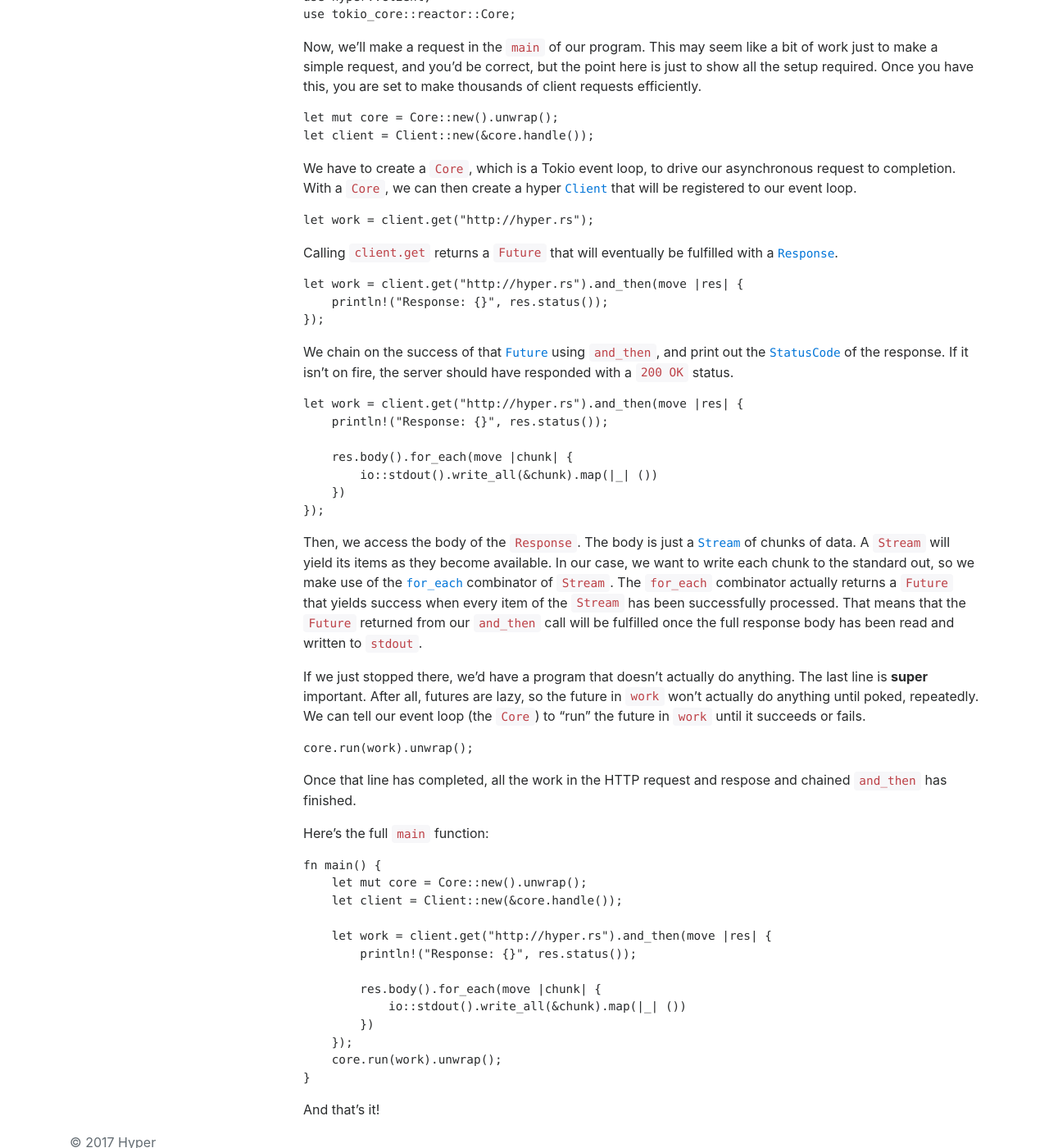
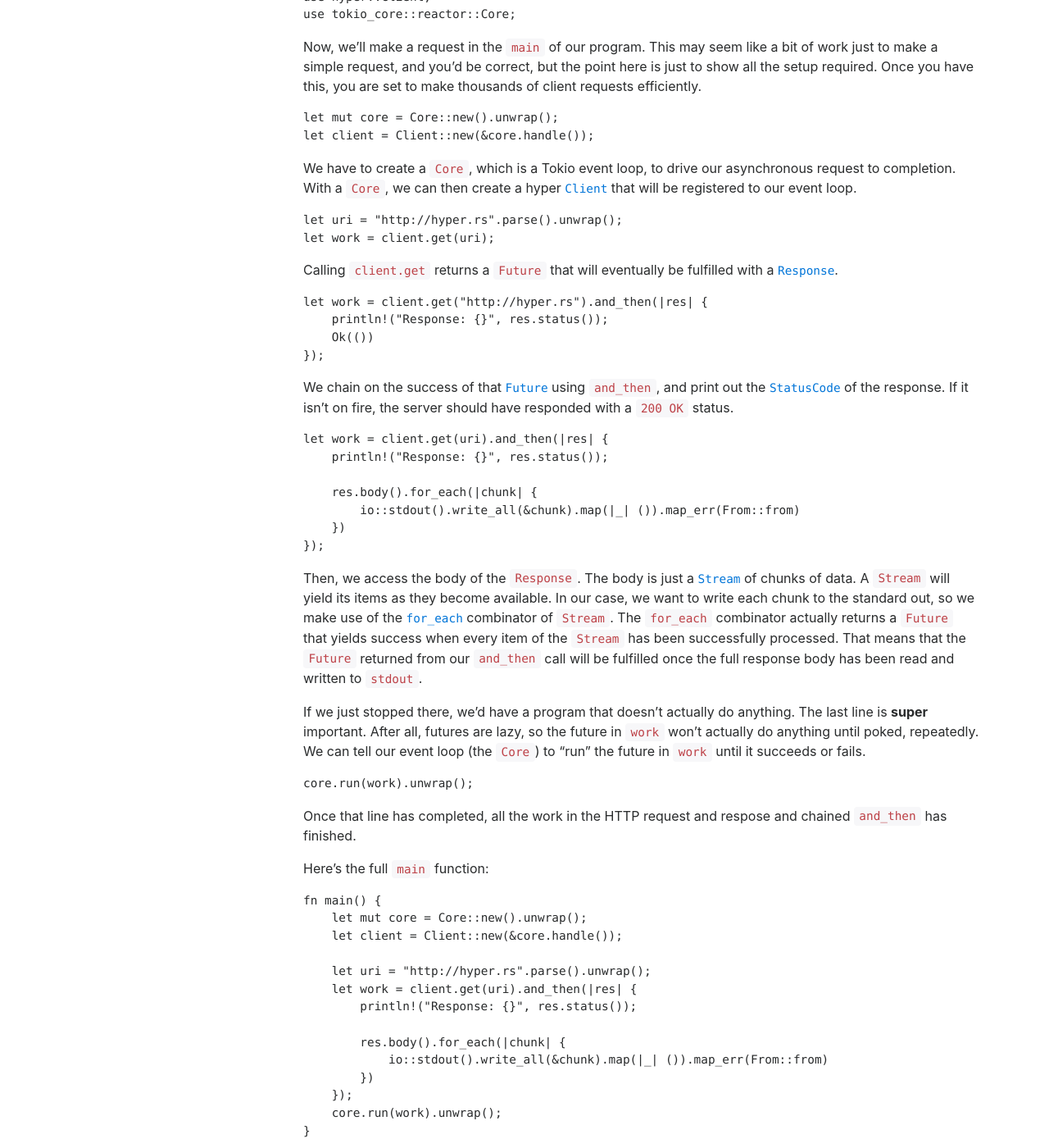
Before and after one commit to hyperium/hyperium.github.io, a Jekyll site: the page built from _guides/client/basic.md, in a window 1280 px wide and 1400 px high, scrolled down 351 px. Shown: the whole window at 82% size. Built offline with Jekyll 4.4.1, drawn with Linux system fonts in a browser that asks for light colours.

Commit message:
fix errors in client example

````diff
--- a/_guides/client/basic.md
+++ b/_guides/client/basic.md
@@ -35,15 +35,17 @@ to drive our asynchronous request to completion. With a `Core`, we can then crea
 a hyper [`Client`][Client] that will be registered to our event loop.
 
 ```rust
-let work = client.get("http://hyper.rs");
+let uri = "http://hyper.rs".parse().unwrap();
+let work = client.get(uri);
 ```
 
 Calling `client.get` returns a `Future` that will eventually be fulfilled with a
 [`Response`][Response].
 
 ```rust
-let work = client.get("http://hyper.rs").and_then(move |res| {
+let work = client.get("http://hyper.rs").and_then(|res| {
     println!("Response: {}", res.status());
+    Ok(())
 });
 ```
 
@@ -52,11 +54,11 @@ and print out the [`StatusCode`][StatusCode] of the response. If it isn't on fir
 the server should have responded with a `200 OK` status.
 
 ```rust
-let work = client.get("http://hyper.rs").and_then(move |res| {
+let work = client.get(uri).and_then(|res| {
     println!("Response: {}", res.status());
 
-    res.body().for_each(move |chunk| {
-        io::stdout().write_all(&chunk).map(|_| ())
+    res.body().for_each(|chunk| {
+        io::stdout().write_all(&chunk).map(|_| ()).map_err(From::from)
     })
 });
 ```
@@ -88,11 +90,12 @@ fn main() {
     let mut core = Core::new().unwrap();
     let client = Client::new(&core.handle());
 
-    let work = client.get("http://hyper.rs").and_then(move |res| {
+    let uri = "http://hyper.rs".parse().unwrap();
+    let work = client.get(uri).and_then(|res| {
         println!("Response: {}", res.status());
 
-        res.body().for_each(move |chunk| {
-            io::stdout().write_all(&chunk).map(|_| ())
+        res.body().for_each(|chunk| {
+            io::stdout().write_all(&chunk).map(|_| ()).map_err(From::from)
         })
     });
     core.run(work).unwrap();
````
